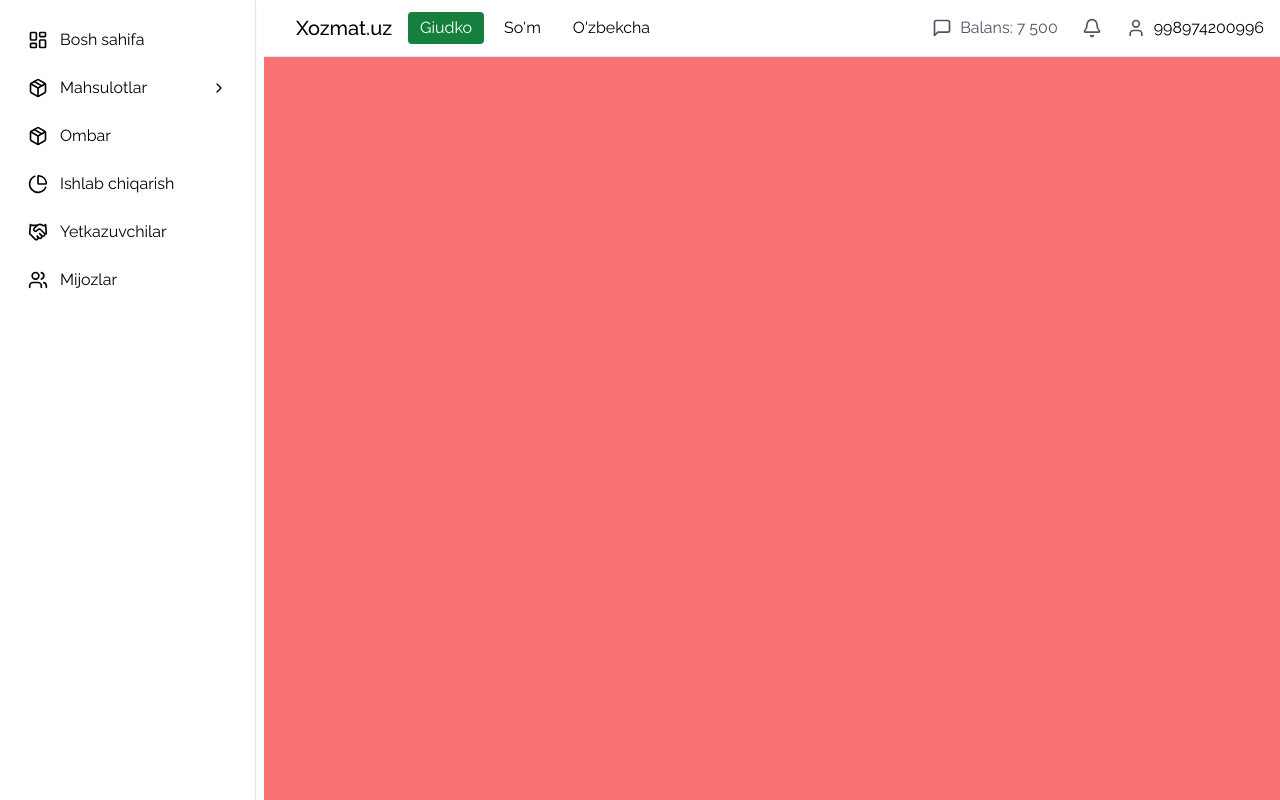
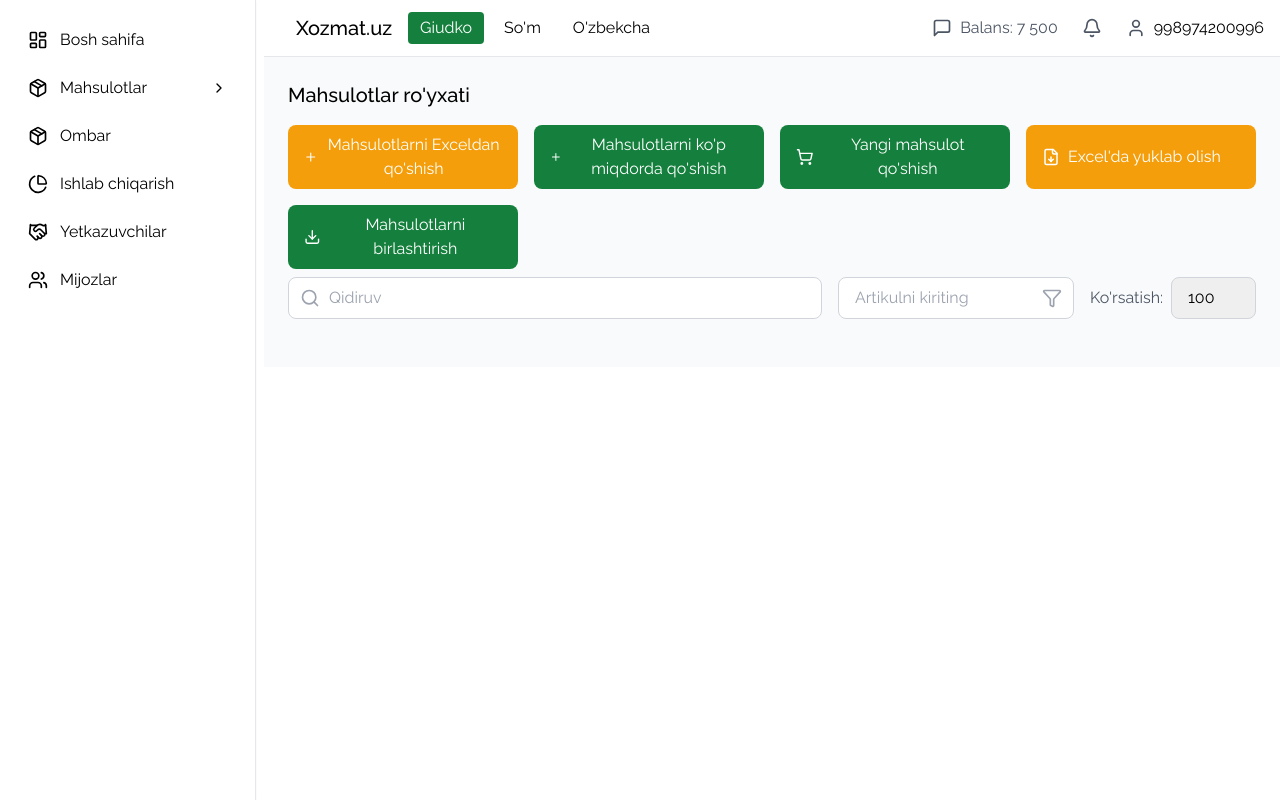
Before and after one commit to Mrshokhrukh/crm-system, a React (Vite) app in the folder frontend/: page /products in a window 1280 px wide. Built offline with nearby package versions, Linux system fonts and the light colour scheme.

Commit message:
sidebar logic handler

```diff
--- a/frontend/src/layout/RootLayout.tsx
+++ b/frontend/src/layout/RootLayout.tsx
@@ -13,9 +13,9 @@ const RootLayout: React.FC<RootLayoutProps> = () => {
       <div className={`max-w-[320px] hidden sm:block`}>
         <Sidebar />
       </div>
-      <div className="flex-1 bg-red-400">
+      <div className="flex-1">
         <Header />
-        {/* <Outlet /> */}
+        <Outlet />
       </div>
     </div>
   );
--- a/frontend/src/pages/ProductsList.tsx
+++ b/frontend/src/pages/ProductsList.tsx
@@ -66,15 +66,15 @@ export default function ProductsList() {
 
 
   return (
-    <div className="bg-gray-50">
+    <div className="w-full bg-gray-50">
       <div className="p-3 lg:p-6">
-        <div className="mb-6">
+        <div className="mb-6 space-y-2">
           <div className="flex items-center justify-between mb-4">
             <h1 className="text-xl font-medium">Mahsulotlar ro'yxati</h1>
           </div>
 
           {/* Action Buttons */}
-          <div className="grid grid-cols-1 sm:grid-cols-2 md:grid-cols-3 lg:grid-cols-4 gap-4">
+          <div className="grid grid-cols-1 sm:grid-cols-2 md:grid-cols-3 lg:grid-cols-4 gap-4 mb-6">
             <button className=" w-full flex items-center gap-2 px-4 py-2 bg-amber-500 text-white rounded-lg hover:bg-amber-600">
               <Plus size={18} />
               <span>Mahsulotlarni Exceldan qo'shish</span>
@@ -138,8 +138,8 @@ export default function ProductsList() {
           </div>
 
           {/* Products Table */}
-          <div className="bg-white rounded-lg shadow overflow-x-auto">
-            <table className="min-w-full divide-y divide-gray-200">
+          {/* <div className=" rounded-lg shadow overflow-x-auto">
+            <table className="w-full divide-y divide-gray-200">
               <thead className="bg-gray-50">
                 <tr>
                   <th className="w-12 px-6 py-3">
@@ -241,7 +241,8 @@ export default function ProductsList() {
                 ))}
               </tbody>
             </table>
-          </div>
+          </div> */}
+
         </div>
       </div>
 
--- a/frontend/src/ui/Sidebar/Sidebar.tsx
+++ b/frontend/src/ui/Sidebar/Sidebar.tsx
@@ -97,12 +97,13 @@ const Sidebar: React.FC<SidebarProps> = () => {
     window.addEventListener("resize", handleResize);
 
     return () => window.removeEventListener("resize", handleResize);
-  }, [window.innerWidth]);
-
+  }, [window.innerWidth, windowWidth]);
 
   useEffect(() => {
     if (windowWidth < 768) {
       setIsSidebarOpen(false);
+    } else {
+      setIsSidebarOpen(true);
     }
   }, []);
 
@@ -170,7 +171,7 @@ const Sidebar: React.FC<SidebarProps> = () => {
       </div>
       {subItems && (
         <div
-          className={`absolute left-[-300px] sm:left-20 md:left-64 bg-white z-50 border-r h-full overflow-y-auto
+          className={`absolute left-[-300px] sm:left-20 ${isSidebarOpen ? "md:left-64" : ""} bg-white z-50 border-r h-full overflow-y-auto
         transition-all duration-300 ${subMenuOpen ? "w-64 opacity-100" : "w-0 opacity-0"}`}
         >
           <div className="p-4">
```
